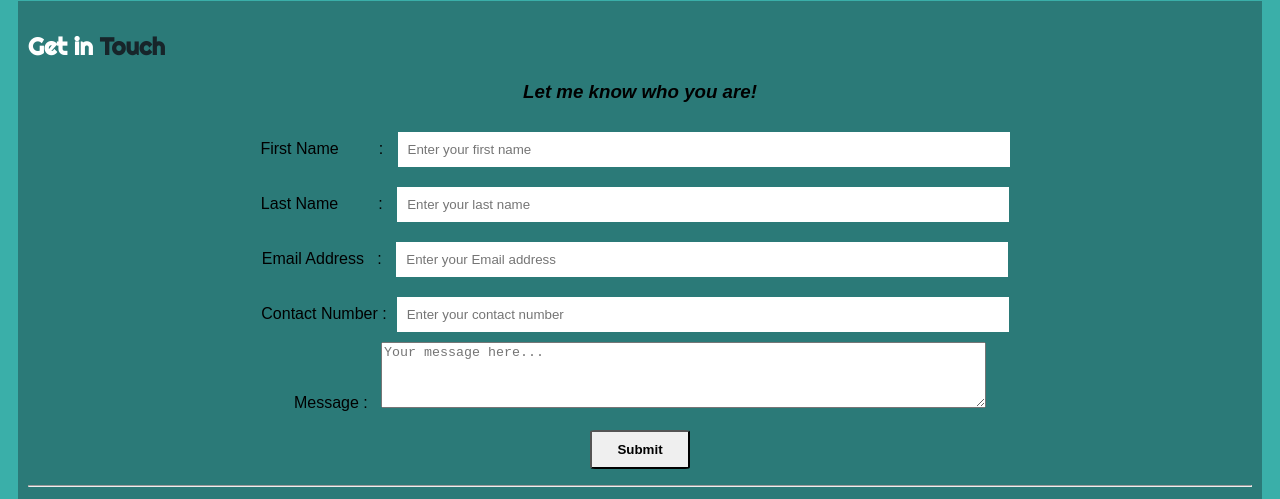
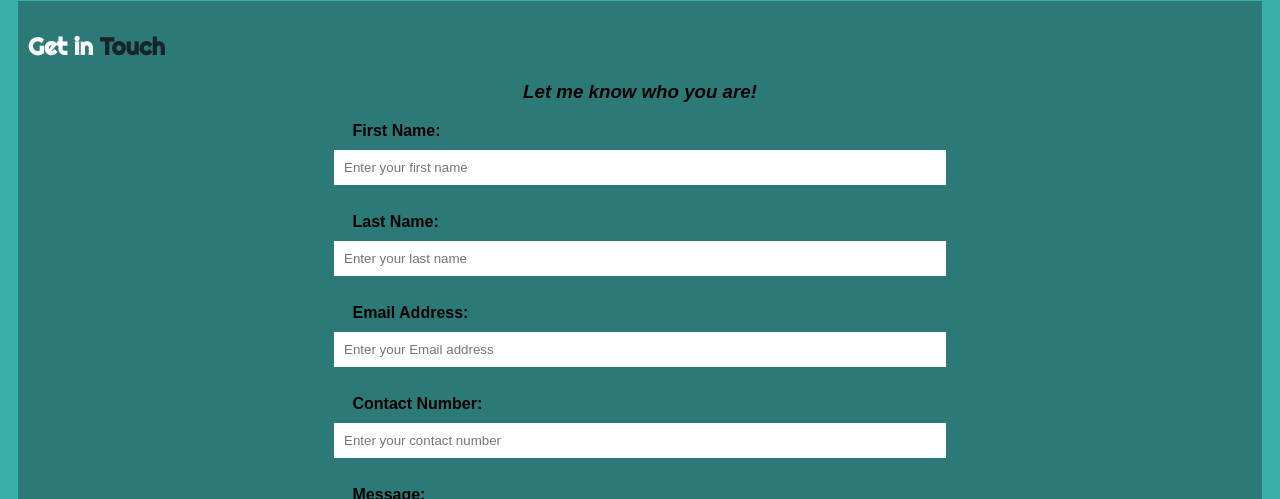
Before and after one commit to sewwandikarunarathna/personal-website, a plain HTML site: page contact.html in a window 1280 px wide. Shown: the part 930-1429 px from the top of the page. Drawn offline with Linux system fonts and the light colour scheme.

Commit message:
change contact page

```diff
--- a/contact.html
+++ b/contact.html
@@ -84,15 +84,25 @@
 
   <h2 class="header">Get in <span class="sub-header">Touch</span></h2>
 
-  <center><h3><i>Let me know who you are!</i></h3>
-	<form class="contact-form">
-	 <label>First Name&nbsp&nbsp&nbsp&nbsp&nbsp&nbsp&nbsp&nbsp&nbsp:</label>&nbsp<input type="text" name="fname" placeholder="Enter your first name" ><br>
-	 <label>Last Name&nbsp&nbsp&nbsp&nbsp&nbsp&nbsp&nbsp&nbsp&nbsp:</label>&nbsp<input type="text" name="lname" placeholder="Enter your last name" ><br>
-	 <label>Email Address&nbsp&nbsp&nbsp:</label>&nbsp<input type="text" name="email" placeholder="Enter your Email address" required><br>
-	 <label>Contact Number :</label><input type="text" name="pnumber" placeholder="Enter your contact number" ><br>
-	<label for="textarea1">Message :</label>&nbsp&nbsp&nbsp<textarea rows="4" cols="73" name="message" placeholder="Your message here..." id="textarea1"></textarea><br><br>
+  <center><h3><i>Let me know who you are!</i></h3></center>
+	<b><form class="contact-form">
+	 <label>&nbsp&nbsp&nbsp&nbsp&nbsp&nbsp&nbsp&nbsp&nbsp&nbsp&nbsp&nbsp&nbsp&nbsp&nbsp&nbsp&nbsp&nbsp&nbsp&nbsp&nbsp&nbsp&nbsp&nbsp&nbsp&nbsp&nbsp&nbsp&nbsp&nbsp&nbsp&nbsp&nbsp&nbsp&nbsp&nbsp&nbsp&nbsp&nbsp&nbsp&nbsp&nbsp&nbsp&nbsp&nbsp&nbsp&nbsp&nbsp&nbsp&nbsp&nbsp&nbsp&nbsp&nbsp&nbsp&nbsp&nbsp&nbsp&nbsp&nbsp&nbsp&nbsp&nbsp&nbsp&nbsp&nbsp&nbsp&nbsp&nbsp&nbsp&nbsp&nbsp
+	 First Name:</label><br>
+         <center><input type="text" name="fname" placeholder="Enter your first name" > </center><br>
+	 <label>&nbsp&nbsp&nbsp&nbsp&nbsp&nbsp&nbsp&nbsp&nbsp&nbsp&nbsp&nbsp&nbsp&nbsp&nbsp&nbsp&nbsp&nbsp&nbsp&nbsp&nbsp&nbsp&nbsp&nbsp&nbsp&nbsp&nbsp&nbsp&nbsp&nbsp&nbsp&nbsp&nbsp&nbsp&nbsp&nbsp&nbsp&nbsp&nbsp&nbsp&nbsp&nbsp&nbsp&nbsp&nbsp&nbsp&nbsp&nbsp&nbsp&nbsp&nbsp&nbsp&nbsp&nbsp&nbsp&nbsp&nbsp&nbsp&nbsp&nbsp&nbsp&nbsp&nbsp&nbsp&nbsp&nbsp&nbsp&nbsp&nbsp&nbsp&nbsp&nbsp
+         Last Name:</label><br>
+	 <center><input type="text" name="lname" placeholder="Enter your last name" ></center><br>
+	 <label>&nbsp&nbsp&nbsp&nbsp&nbsp&nbsp&nbsp&nbsp&nbsp&nbsp&nbsp&nbsp&nbsp&nbsp&nbsp&nbsp&nbsp&nbsp&nbsp&nbsp&nbsp&nbsp&nbsp&nbsp&nbsp&nbsp&nbsp&nbsp&nbsp&nbsp&nbsp&nbsp&nbsp&nbsp&nbsp&nbsp&nbsp&nbsp&nbsp&nbsp&nbsp&nbsp&nbsp&nbsp&nbsp&nbsp&nbsp&nbsp&nbsp&nbsp&nbsp&nbsp&nbsp&nbsp&nbsp&nbsp&nbsp&nbsp&nbsp&nbsp&nbsp&nbsp&nbsp&nbsp&nbsp&nbsp&nbsp&nbsp&nbsp&nbsp&nbsp&nbsp
+	 Email Address:</label><br>
+	 <center><input type="text" name="email" placeholder="Enter your Email address" required></center><br>
+	 <label>&nbsp&nbsp&nbsp&nbsp&nbsp&nbsp&nbsp&nbsp&nbsp&nbsp&nbsp&nbsp&nbsp&nbsp&nbsp&nbsp&nbsp&nbsp&nbsp&nbsp&nbsp&nbsp&nbsp&nbsp&nbsp&nbsp&nbsp&nbsp&nbsp&nbsp&nbsp&nbsp&nbsp&nbsp&nbsp&nbsp&nbsp&nbsp&nbsp&nbsp&nbsp&nbsp&nbsp&nbsp&nbsp&nbsp&nbsp&nbsp&nbsp&nbsp&nbsp&nbsp&nbsp&nbsp&nbsp&nbsp&nbsp&nbsp&nbsp&nbsp&nbsp&nbsp&nbsp&nbsp&nbsp&nbsp&nbsp&nbsp&nbsp&nbsp&nbsp&nbsp
+	 Contact Number:</label><br>
+	 <center><input type="text" name="pnumber" placeholder="Enter your contact number" ></center><br>
+         <label for="textarea1">&nbsp&nbsp&nbsp&nbsp&nbsp&nbsp&nbsp&nbsp&nbsp&nbsp&nbsp&nbsp&nbsp&nbsp&nbsp&nbsp&nbsp&nbsp&nbsp&nbsp&nbsp&nbsp&nbsp&nbsp&nbsp&nbsp&nbsp&nbsp&nbsp&nbsp&nbsp&nbsp&nbsp&nbsp&nbsp&nbsp&nbsp&nbsp&nbsp&nbsp&nbsp&nbsp&nbsp&nbsp&nbsp&nbsp&nbsp&nbsp&nbsp&nbsp&nbsp&nbsp&nbsp&nbsp&nbsp&nbsp&nbsp&nbsp&nbsp&nbsp&nbsp&nbsp&nbsp&nbsp&nbsp&nbsp&nbsp&nbsp&nbsp&nbsp&nbsp&nbsp
+	 Message:</label><br>
+	 <center><textarea rows="4" cols="90" name="message" placeholder="Enter your message here..." id="textarea1"></textarea><br><br>
 	 <input type="button" class="button" value="Submit" onclick="msg()"/>
-        </form></center>
+        </center></form></b>
    <hr>
   <div class="contact-icon">
    <a href="#"><img src="img\email.png" alt="email" height="60px" width="60px"></a>&nbsp&nbsp
```
